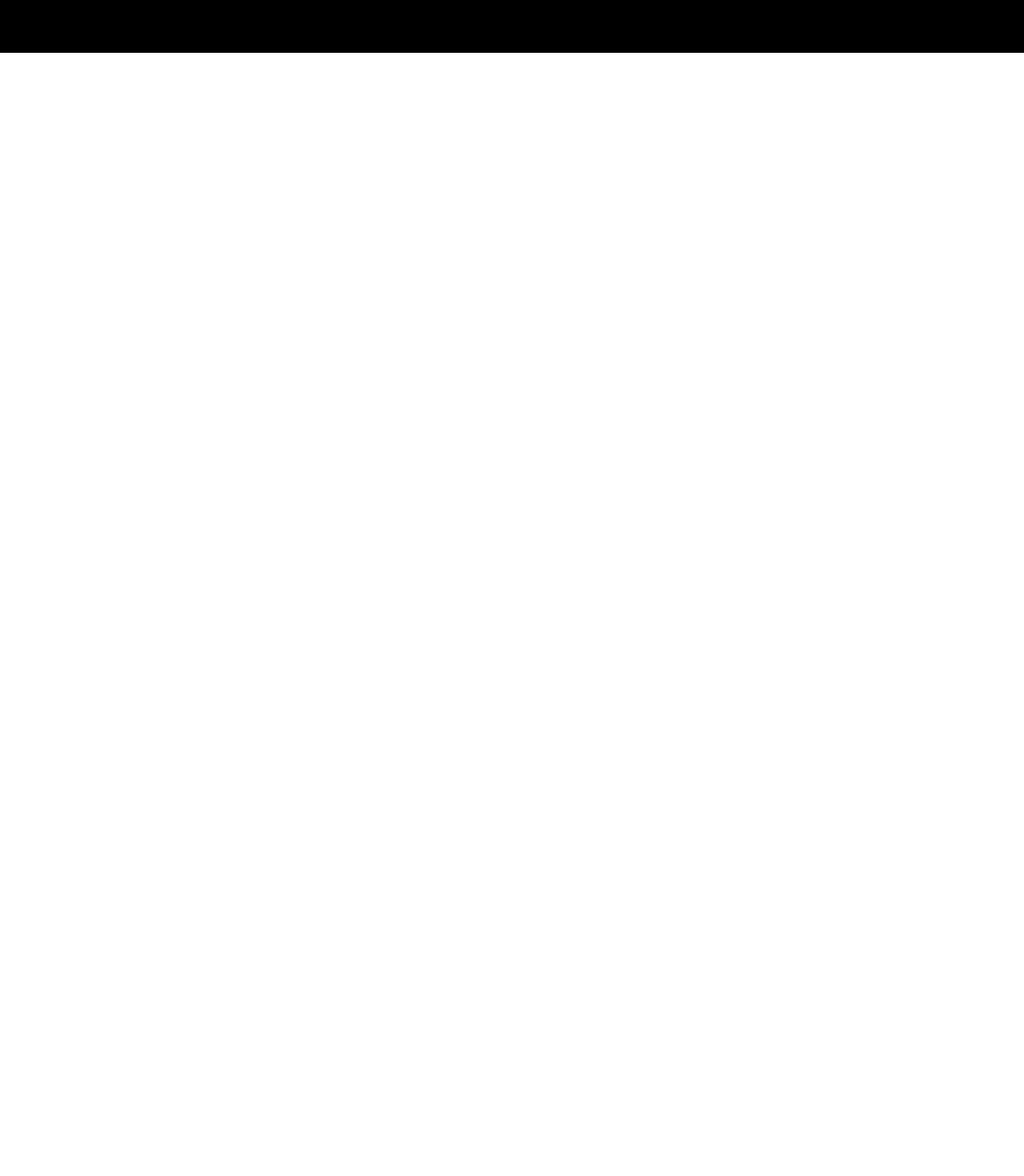
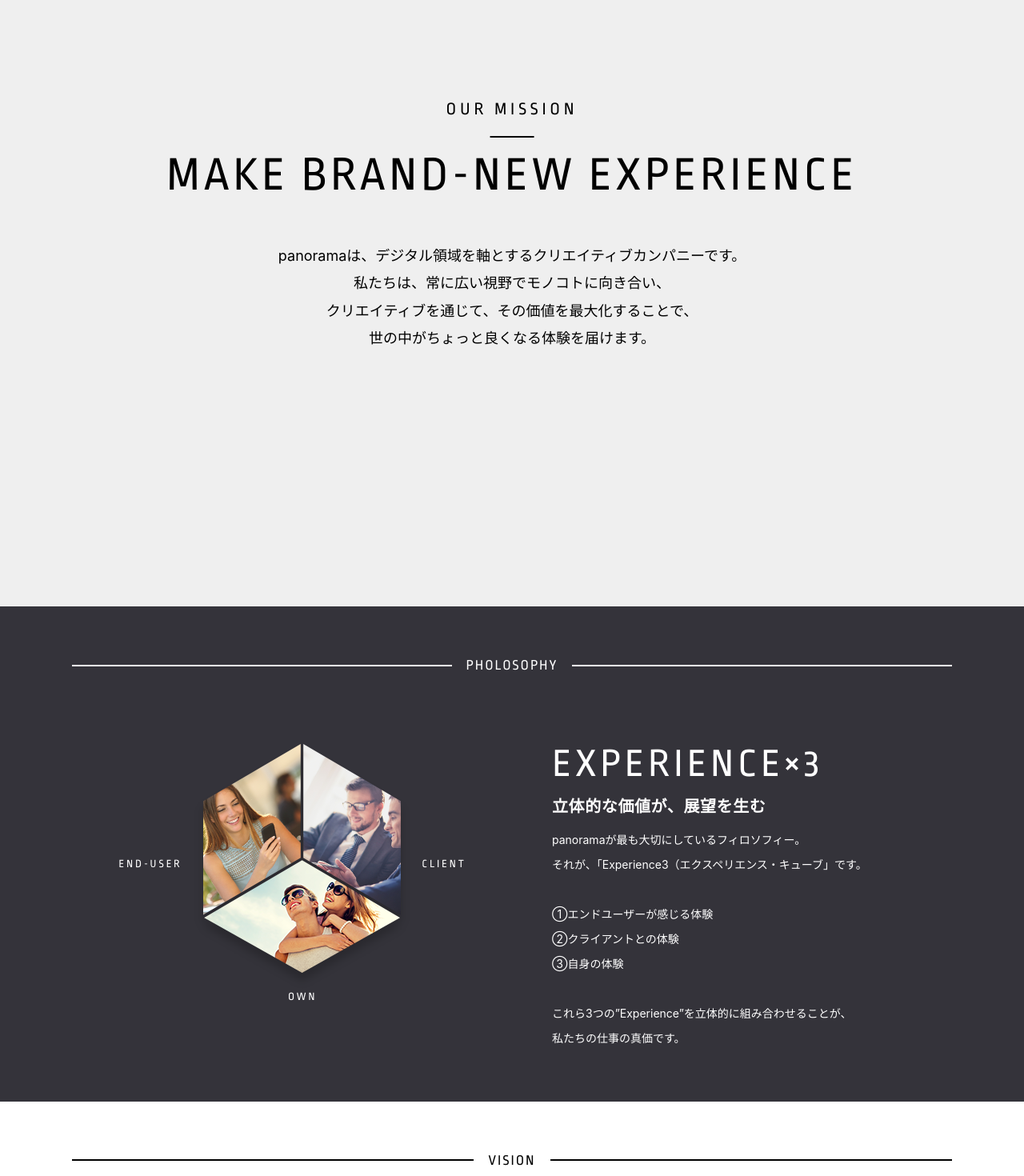
Before and after one commit to tscp/nuxt-blog, a Nuxt app: page /about in a window 1280 px wide. Shown: the part 300-1770 px from the top of the page at 80% size. Before the commit the page ends 800 px from the top, so only its background shows below. Built offline with nearby package versions, Linux system fonts and the light colour scheme.

Commit message:
[Update] About Components

```diff
--- /dev/null
+++ b/components/atoms/AboutOverview.vue
@@ -0,0 +1,55 @@
+<template>
+  <div>
+    <h2>
+      <span>OUR MISSION</span>
+      MAKE BRAND-NEW EXPERIENCE
+    </h2>
+    <p>
+      panoramaは、デジタル領域を軸とするクリエイティブカンパニーです。<br>
+      私たちは、常に広い視野でモノコトに向き合い、<br>
+      クリエイティブを通じて、その価値を最大化することで、<br>
+      世の中がちょっと良くなる体験を届けます。
+    </p>
+  </div>
+</template>
+
+<script>
+</script>
+
+<style lang="scss" scoped>
+  div {
+    background-color: #efefef;
+    text-align: center;
+    color: #000;
+    height: 784px;
+    padding-top: 150px;
+    h2 {
+      font-family: "Ropa Sans", sans-serif;
+      font-size: 6rem;
+      font-weight: normal;
+      line-height: 1.2;
+      letter-spacing: 0.08em;
+      margin: 0 auto 48px;
+      span {
+        font-size: 36.6%;
+        display: block;
+        margin-bottom: .5em;
+        padding-bottom: 1em;
+        position: relative;
+        &::before {
+          border-bottom: 2px solid #000;
+          content: "";
+          position: absolute;
+          width: 2.5em;
+          bottom: 0;
+          left: 50%;
+          transform: translateX(-50%);
+        }
+      }
+    }
+    p {
+      font-size: 1.8rem;
+      line-height: 1.9;
+    }
+  }
+</style>
--- /dev/null
+++ b/components/atoms/AboutSectionTitle.vue
@@ -0,0 +1,51 @@
+<template>
+  <div>
+    <h3><span>{{ mission }}</span></h3>
+  </div>
+</template>
+
+<script>
+  export default {
+    props: ['mission']
+  }
+</script>
+
+<style lang="scss" scoped>
+  div {
+    margin: 0 auto;
+  }
+  h3 {
+    letter-spacing: 0.15em;
+    font-size: 1.8rem;
+    font-weight: normal;
+    font-family: "Ropa Sans", sans-serif;
+    margin: 0 auto 85px;
+    text-align: center;
+    position: relative;
+    &::before {
+      content: '';
+      position: absolute;
+      top: 50%;
+      transform: translateY(-50%);
+      border-style: solid;
+      border-top-width: 1px;
+      border-bottom-width: 1px;
+      width: 100%;
+      left: 0;
+      z-index: -1;
+    }
+    span {
+      display: inline-block;
+      letter-spacing: .2rem;
+      padding: 0 1em;
+      position: relative;
+      z-index: 2;
+    }
+  }
+  .odd h3 span {
+    background-color: #34333a;
+  }
+  .even h3 span {
+    background-color: #fff;
+  }
+</style>
--- /dev/null
+++ b/components/atoms/AboutTitle.vue
@@ -0,0 +1,33 @@
+<template>
+  <div>
+    <h2>{{ name }}</h2>
+    <p>{{ sub }}</p>
+  </div>
+</template>
+
+<script>
+  export default {
+    props: ['name', 'sub']
+  }
+</script>
+
+<style lang="scss" scoped>
+  div {
+    margin: 0 auto;
+  }
+  h2 {
+    letter-spacing: 0.1em;
+    font-size: 5rem;
+    font-weight: normal;
+    font-family: "Ropa Sans", sans-serif;
+    margin-bottom: 0.25em;
+    position: relative;
+    line-height: 1;
+  }
+  p {
+    margin-bottom: 1.5rem;
+    font-weight: bold;
+    letter-spacing: .03em;
+    font-size: 2rem;
+  }
+</style>
--- a/components/atoms/Title.vue
+++ b/components/atoms/Title.vue
@@ -18,6 +18,7 @@
     text-align: center;
     font-family: "Ropa Sans", sans-serif;
     letter-spacing: 0.2em;
+    line-height: 1;
     font-size: 2.4rem;
     margin-top: 90px;
   }
--- /dev/null
+++ b/components/molecules/AboutContent.vue
@@ -0,0 +1,86 @@
+<template>
+  <div :class="order" class="about-content">
+    <article>
+      <AboutSectionTitle :mission="mission" />
+      <div v-if="img">
+        <figure>
+          <img :src="'/assets/images/'+img"/>
+          <figcaption>
+            <AboutTitle :name="name" :sub="sub"/>
+            <p v-for="p of paragraphs">{{ p }}</p>
+          </figcaption>
+        </figure>
+      </div>
+      <div v-else>
+        <AboutTitle :name="name" :sub="sub"/>
+        <p v-for="p of paragraphs">{{ p }}</p>
+      </div>
+    </article>
+  </div>
+</template>
+
+<script>
+  import AboutTitle from '~/components/atoms/AboutTitle'
+  import AboutSectionTitle from '~/components/atoms/AboutSectionTitle'
+  export default {
+    props: ['mission', 'name', 'sub', 'order', 'h3', 'img', 'paragraphs'],
+    components: {
+      AboutTitle, AboutSectionTitle
+    }
+  }
+</script>
+
+<style lang="scss" scoped>
+  .about-content {
+    article {
+      width: 86%;
+      margin: 0 auto;
+      min-height: 550px;
+      padding: 60px 0;
+    }
+    &.odd  {
+      background-color: #34333a;
+      color: #fff;
+      position: relative;
+      z-index: 1;
+    }
+    &.even {
+
+    }
+  }
+  h2 {
+    margin-bottom: 30px;
+    text-align: left;
+    font-size: 1.6rem;
+    font-weight: bold;
+    line-height: 1.5;
+    white-space: pre-wrap;
+    word-wrap: break-word;
+  }
+  p {
+    font-size: 1.4rem;
+    line-height: 1.71429;
+    white-space: pre-wrap;
+    word-wrap: break-word;
+    margin-bottom: 7px;
+  }
+  figure {
+    display: flex;
+    justify-content: space-between;
+    height: auto;
+    text-align: center;
+    img {
+      width: auto;
+      height: 100%;
+      margin: 0 auto;
+    }
+    figcaption {
+      padding-left: 50px;
+      width: 50%;
+      text-align: left;
+    }
+  }
+  .even figure {
+    flex-direction: row-reverse;
+  }
+</style>
--- /dev/null
+++ b/pages/about/index.vue
@@ -0,0 +1,50 @@
+<template>
+  <div>
+    <Title name="ABOUT US" />
+    <AboutOverview />
+    <AboutContent
+      mission="PHOLOSOPHY"
+      order="odd"
+      name="EXPERIENCE×3" sub="立体的な価値が、展望を生む"
+      img="img-about-philosophy.png"
+      v-bind:paragraphs="[
+      'panoramaが最も大切にしているフィロソフィー。',
+      'それが、「Experience3（エクスペリエンス・キューブ」です。',
+      '　',
+      '①エンドユーザーが感じる体験',
+      '②クライアントとの体験',
+      '③自身の体験',
+      '　',
+      'これら3つの”Experience”を立体的に組み合わせることが、',
+      '私たちの仕事の真価です。'
+      ]"
+    />
+    <AboutContent
+      mission="VISION"
+      order="even"
+      name="EXPERIENCE EXPLORER" sub="経験の探求者であること"
+      v-bind:paragraphs="[
+      '私たちがまず提供するのは、経験にもとづく理論と意志。',
+      'クライアントのビジネスに最高の結果をもたらすために、',
+      '常に時代のトレンドに独自の経験と実績を取り入れ、',
+      'ブランド視点・生活者視点の両面から、新たなクリエイティブを生み出します。',
+      '経験を伴わない知識だけでは、人の心は動かせません。',
+      'だからこそ、私たちのビジョンは自らが常に経験（体験）の探求者であることです。'
+      ]"
+    />
+  </div>
+</template>
+
+<script>
+  import Title from '~/components/atoms/Title'
+  import AboutOverview from '~/components/atoms/AboutOverview'
+  import AboutContent from '~/components/molecules/AboutContent'
+  export default {
+    components : {
+      Title, AboutOverview, AboutContent
+    }
+  }
+</script>
+
+<style lang="scss">
+</style>
```
Also changed, not shown: static/assets/images/img-about-philosophy.png (added).
